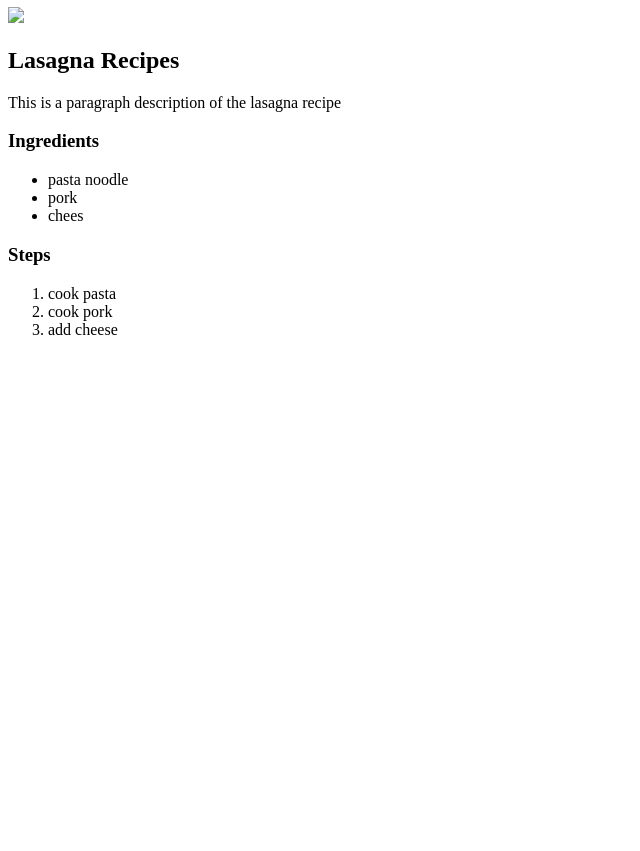
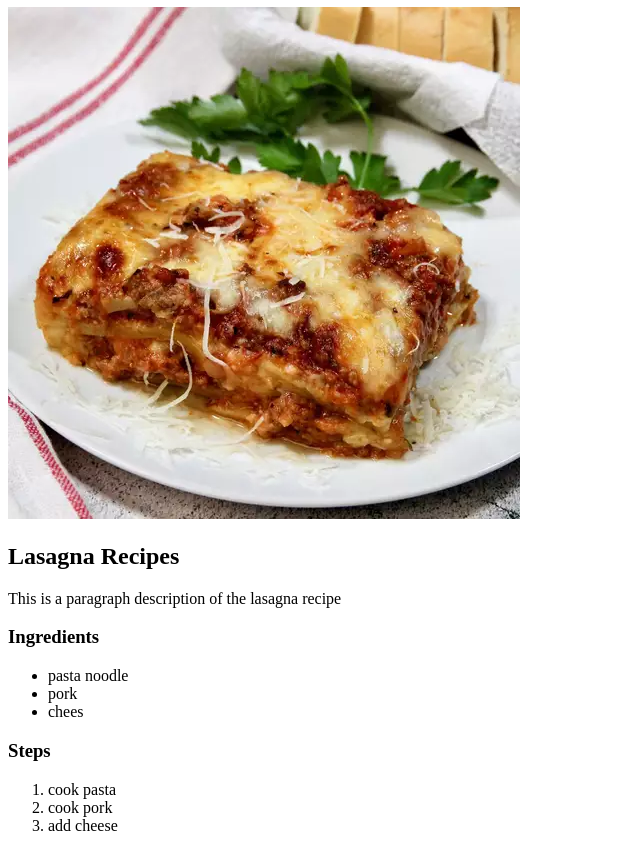
Before and after one commit to adao9899/odin-recipes, a plain HTML site: page recipes/lasagna.html in a window 1280 px wide. Shown: the part 73-924 px from the top of the page, without its empty margins (0-640 px from the left). Before the commit the page ends 800 px from the top, so only its background shows below. Drawn offline with Linux system fonts and the light colour scheme.

Commit message:
This 3rd commit is to fix lasagna recipe image

```diff
--- a/recipes/lasagna.html
+++ b/recipes/lasagna.html
@@ -5,7 +5,7 @@
     </head>
     <body>
         <h1>Lasagna Recipe</h1>
-        <img src="./images/Lasagna Image.webp">
+        <img src="../images/Lasagna Image.webp">
         <h2>Lasagna Recipes</h2>
         <p>This is a paragraph description of the lasagna recipe</p>
         <h3>Ingredients</h3>
```
